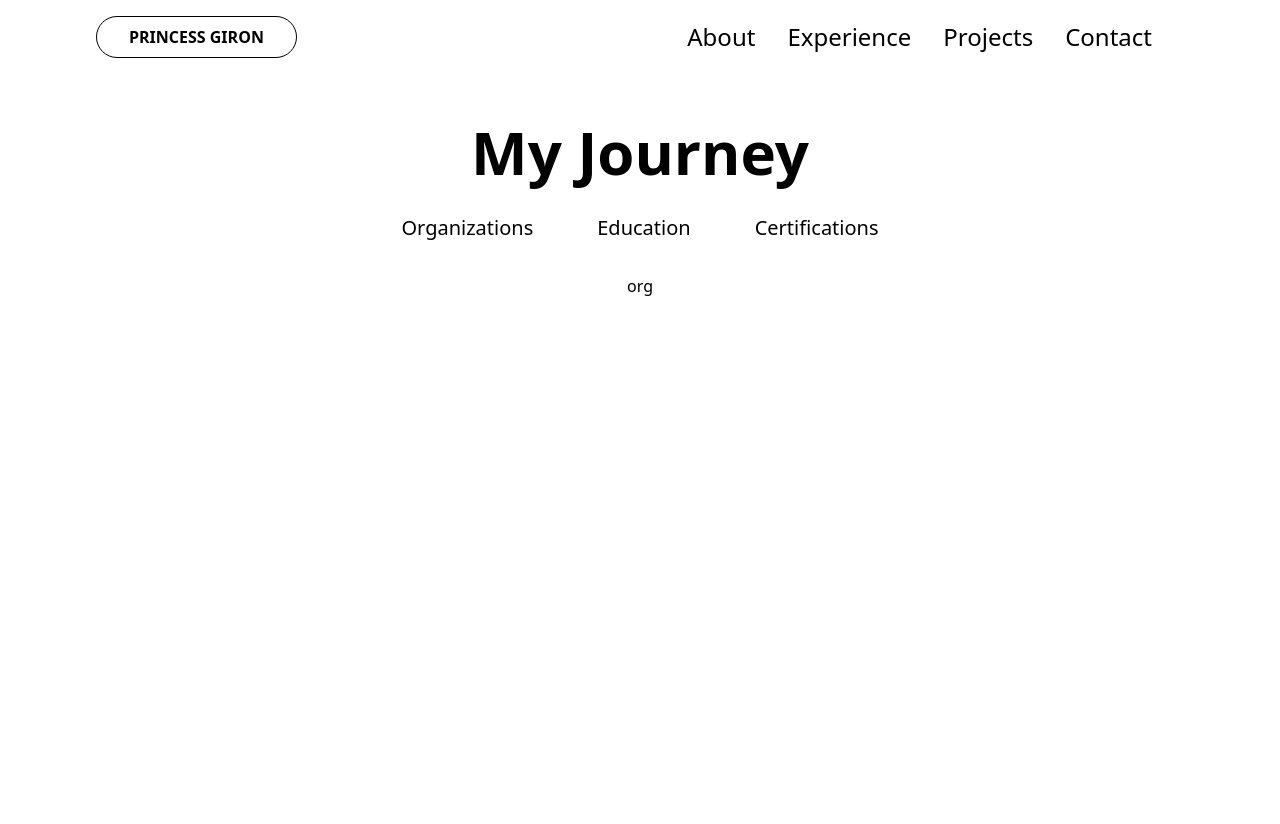
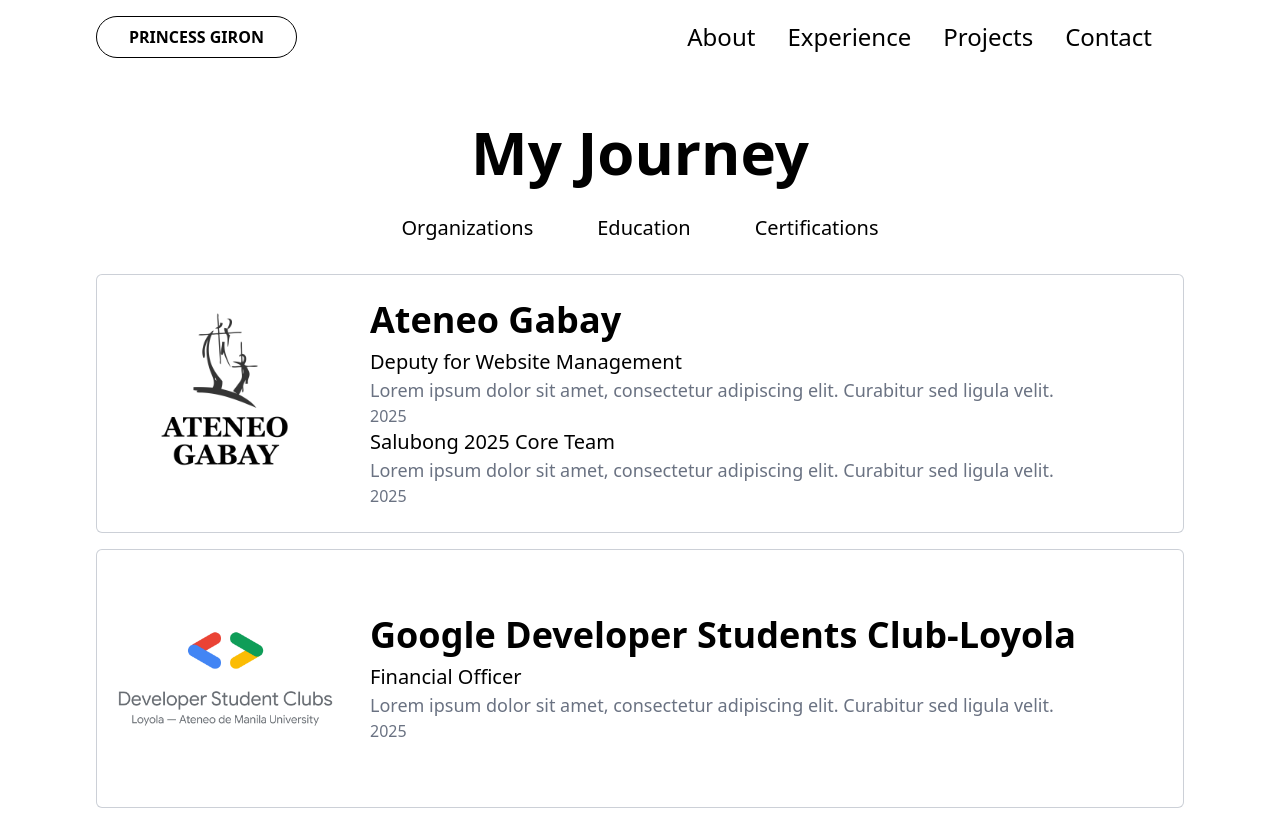
Before and after one commit to youth-of-may/portfolio-app, a React (Vite) app: page /experience in a window 1280 px wide. Before the commit the page ends 800 px from the top, so only its background shows below. Built offline with nearby package versions, Linux system fonts and the light colour scheme.

Commit message:
Referenced Organization, Education, and Certification components.

```diff
--- a/src/pages/Experience.jsx
+++ b/src/pages/Experience.jsx
@@ -1,6 +1,9 @@
 import PictureHolder from "../components/PictureHolder"
 import Header from "../components/Header"
 import Subheader from "../components/Subheader"
+import Organizations from "../components/Organizations"
+import Education from "../components/Education"
+import Certification from "../components/Certification"
 import { useState } from "react"
 export default function Experience() {
     const [org, setOrg] = useState(true)
@@ -31,9 +34,11 @@ export default function Experience() {
                 <Subheader misc="mb-8 hover:underline hover:underline-offset-4" handleClick={()=> clickCert()}>Certifications</Subheader>
             </div>
             <div>
-                <p>{org ? "org" : educ ? "educ" : "cert"}</p>
+                <p>{org ? <Organizations/> : educ ? <Education/> : <Certification/>}</p>
             </div>
+            <div>
 
+            </div>
         </div>
         </>
     )
```
